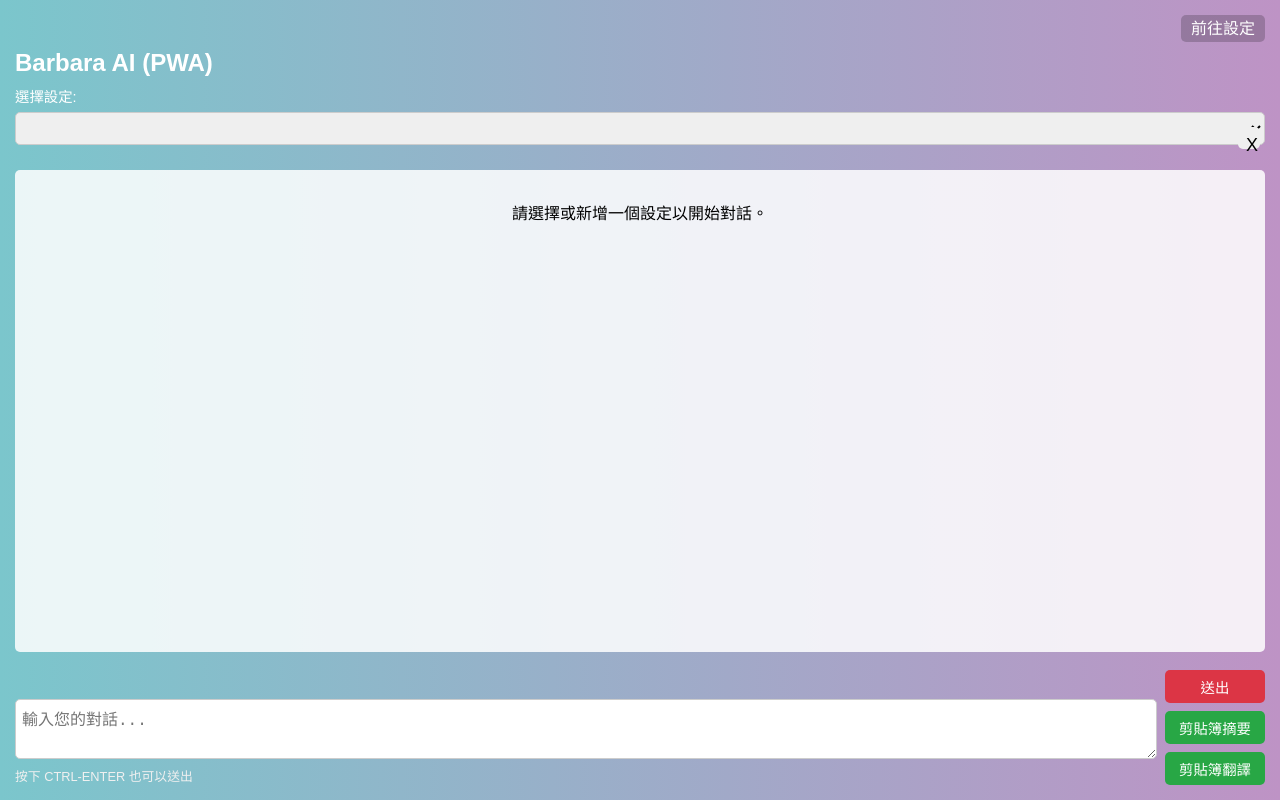
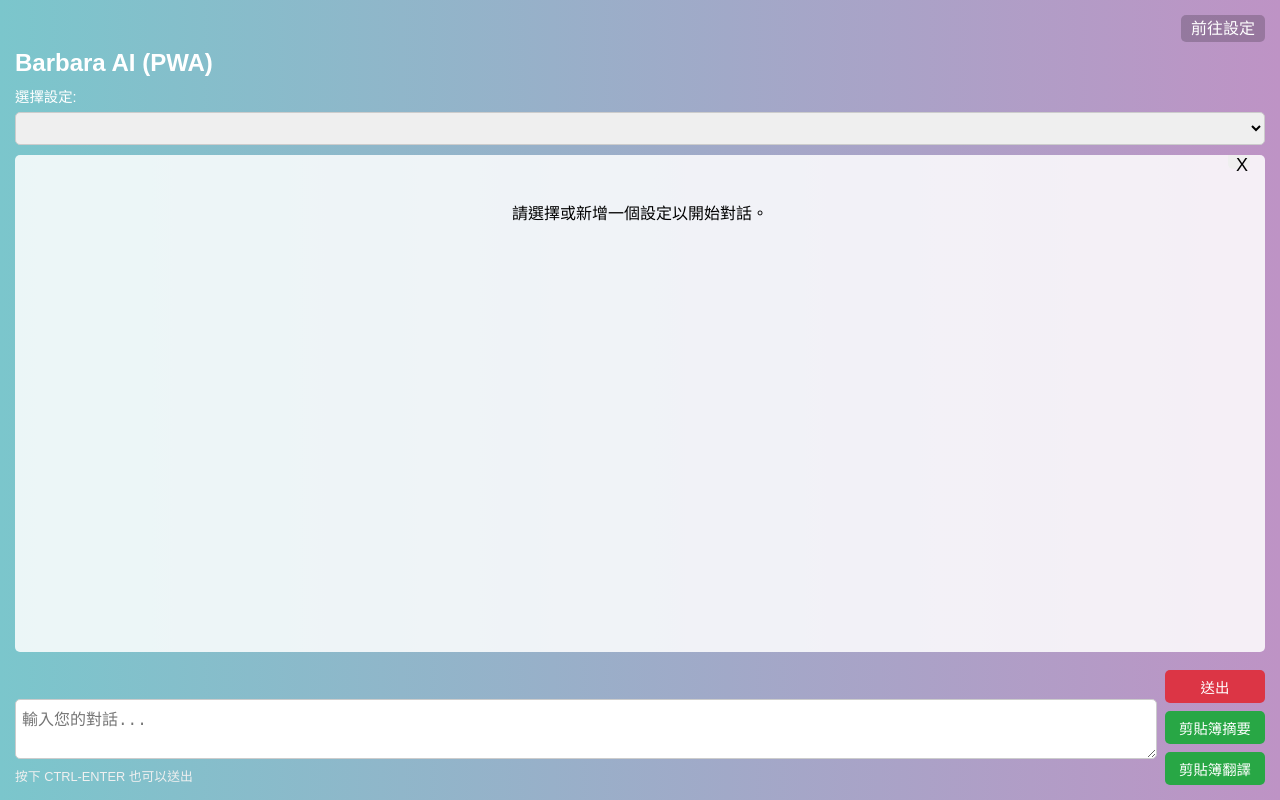
Before and after one commit to pondahai/barbara-pwa, a plain HTML site: page index.html in a window 1280 px wide. Both pictures are taken after a click on the button "刪除所有對話". Drawn offline with Linux system fonts and the light colour scheme.

Commit message:
Add files via upload

```diff
--- a/index.html
+++ b/index.html
@@ -23,12 +23,12 @@
                 <!-- Options will be populated here by JavaScript -->
             </select>
 
+        </div>
+
+        <div class="conversation-list-container" id="conversationList">
             <div class="delete-all-conversations">
                 <button id="deleteAllConversationsButton" title="刪除所有對話">X</button>
             </div>
-        </div>
-
-        <div class="conversation-list-container" id="conversationList">
             <!-- Conversations will be displayed here -->
         </div>
 
--- a/js/app.js
+++ b/js/app.js
@@ -46,9 +46,18 @@ document.addEventListener('DOMContentLoaded', () => {
             }
         });
     }
-    if (deleteAllConversationsButton) {
-        deleteAllConversationsButton.addEventListener('click', confirmDeleteAllConversations);
+    // 使用事件委託處理 deleteAllConversationsButton 的點擊
+    if (conversationList) {
+        conversationList.addEventListener('click', function(event) {
+            const targetButton = event.target.closest('#deleteAllConversationsButton'); // 確保點擊的是按鈕或其子元素
+            if (targetButton) {
+                confirmDeleteAllConversations();
+            }
+        });
     }
+    // if (deleteAllConversationsButton) {
+        // deleteAllConversationsButton.addEventListener('click', confirmDeleteAllConversations);
+    // }
 
     function registerServiceWorker() {
         if ('serviceWorker' in navigator) {
@@ -156,7 +165,15 @@ document.addEventListener('DOMContentLoaded', () => {
 
     function loadConversationsUI() {
         if (!conversationList) return;
-        conversationList.innerHTML = '';
+        const currentScrollTop = conversationList.scrollTop; // 保存滾動位置
+
+        // 創建 "全部刪除" 按鈕的 HTML 字符串 (或 DOM 元素)
+        const deleteAllButtonHTML = `
+            <div class="delete-all-conversations">
+                <button id="deleteAllConversationsButton" title="刪除所有對話">X</button>
+            </div>
+        `;
+        conversationList.innerHTML = deleteAllButtonHTML;
         if (!selectedConfig) {
              const placeholder = document.createElement('div');
              placeholder.textContent = "請選擇或新增一個設定以開始對話。";
```
